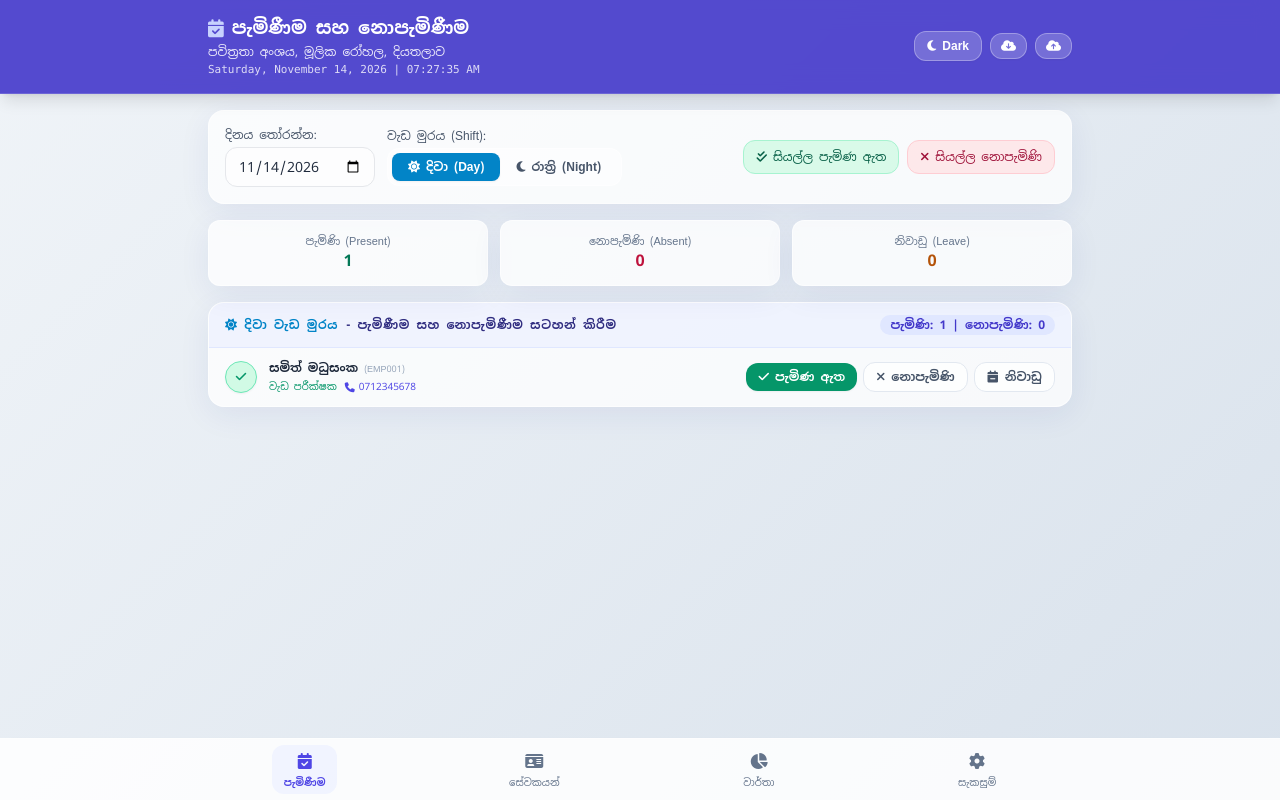
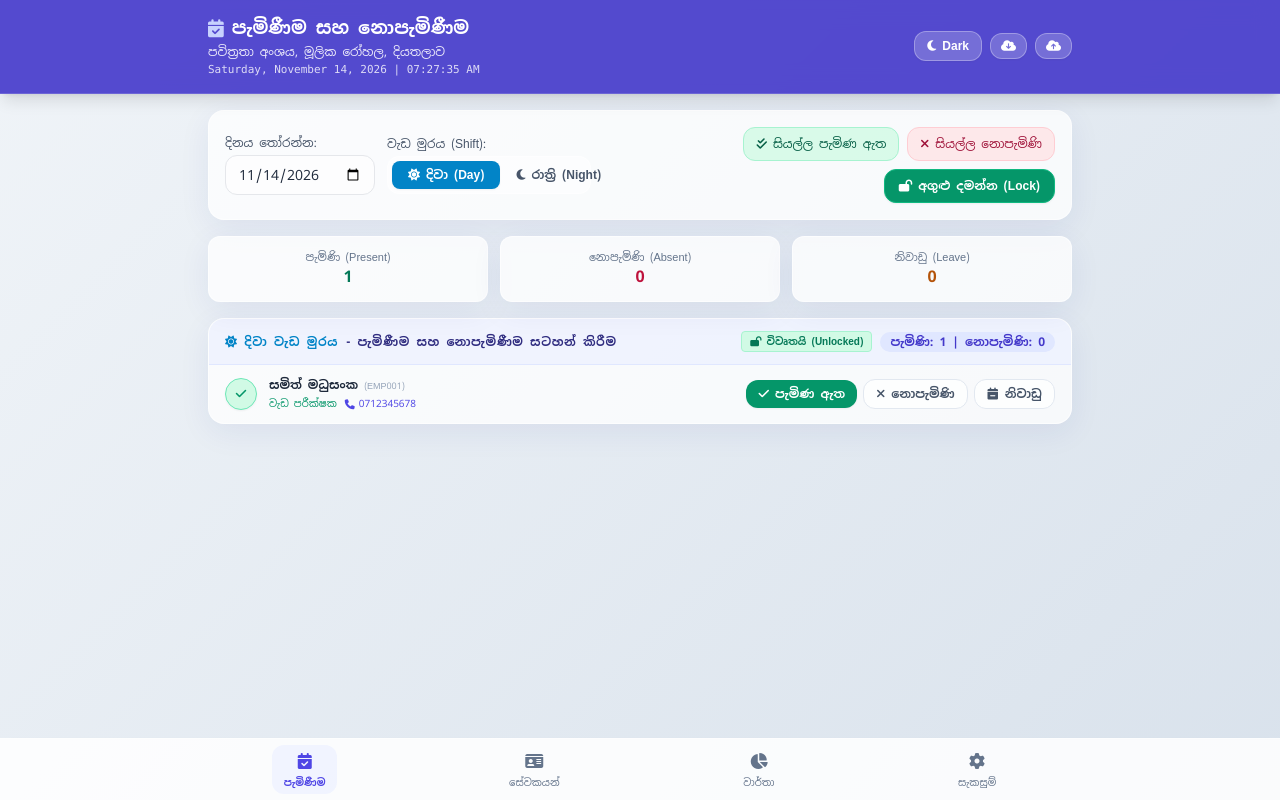
Before and after one commit to djsamith27-cloud/Diyathalawa-hospital-attendants-, a plain HTML site: page index.html in a window 1280 px wide. Drawn offline with nearby package versions, Linux system fonts and the light colour scheme.

Commit message:
Add files via upload

```diff
--- a/index.html
+++ b/index.html
@@ -98,12 +98,18 @@
                     </div>
                 </div>
 
+                <!-- Action Buttons & Lock Button -->
                 <div class="flex items-center gap-2 w-full md:w-auto justify-end flex-wrap">
+                    <div id="bulkActionsContainer" class="flex items-center gap-2">
                         <button onclick="markAllCurrentShift('present')" class="bg-emerald-100/80 dark:bg-emerald-900/40 hover:bg-emerald-200 text-emerald-800 dark:text-emerald-300 text-xs font-medium px-3 py-2 rounded-xl border border-emerald-200 dark:border-emerald-800 transition-colors">
                             <i class="fa-solid fa-check-double"></i> සියල්ල පැමිණ ඇත
                         </button>
                         <button onclick="markAllCurrentShift('absent')" class="bg-rose-100/80 dark:bg-rose-900/40 hover:bg-rose-200 text-rose-800 dark:text-rose-300 text-xs font-medium px-3 py-2 rounded-xl border border-rose-200 dark:border-rose-800 transition-colors">
                             <i class="fa-solid fa-xmark"></i> සියල්ල නොපැමිණි
+                        </button>
+                    </div>
+                    <button id="lockToggleBtn" onclick="toggleLockAttendance()" class="text-xs font-bold px-3.5 py-2 rounded-xl border transition-colors flex items-center gap-1.5 shadow-sm">
+                        <!-- Dynamic Lock Icon & Text -->
                     </button>
                 </div>
             </div>
@@ -130,7 +136,10 @@
                     <h3 class="text-xs font-bold text-indigo-900 dark:text-indigo-300 uppercase tracking-wider flex items-center gap-2">
                         <span id="currentShiftTitleIndicator" class="text-sky-600 dark:text-sky-400"><i class="fa-solid fa-sun"></i> දිවා වැඩ මුරය</span> - පැමිණීම සහ නොපැමිණීම සටහන් කිරීම
                     </h3>
+                    <div class="flex items-center gap-2">
+                        <span id="lockStatusBadge" class="text-[10px] px-2 py-0.5 rounded font-bold"></span>
                         <span id="attendanceCount" class="text-xs text-indigo-700 dark:text-indigo-300 bg-indigo-100 dark:bg-indigo-900 px-2.5 py-0.5 rounded-full font-bold">0 / 0</span>
+                    </div>
                 </div>
                 <div id="attendanceListContainer" class="divide-y divide-slate-100/60 dark:divide-slate-800/60">
                     <!-- Dynamic Items -->
@@ -350,7 +359,8 @@
 
     <script>
         const STORAGE_KEY_EMP = 'diyatalawa_hosp_emp_glass_v2';
-        const STORAGE_KEY_ATT = 'diyatalawa_hosp_att_glass_v3';
+        const STORAGE_KEY_ATT = 'diyatalawa_hosp_att_glass_v4';
+        const STORAGE_KEY_LOCK = 'diyatalawa_hosp_lock_v1';
         const STORAGE_KEY_THEME = 'diyatalawa_hosp_theme';
 
         const defaultEmployees = [
@@ -359,6 +369,7 @@
 
         let employees = JSON.parse(localStorage.getItem(STORAGE_KEY_EMP)) || defaultEmployees;
         let attendance = JSON.parse(localStorage.getItem(STORAGE_KEY_ATT)) || {};
+        let lockedDates = JSON.parse(localStorage.getItem(STORAGE_KEY_LOCK)) || {};
         let currentShift = 'day';
 
         document.addEventListener('DOMContentLoaded', () => {
@@ -473,12 +484,15 @@
             loadAttendanceData();
         }
 
-        // --- ATTENDANCE ---
+        // --- ATTENDANCE & LOCK ---
         function loadAttendanceData() {
             const selectedDate = document.getElementById('attendanceDate').value;
             const container = document.getElementById('attendanceListContainer');
             if (!container) return;
             container.innerHTML = '';
+
+            const isLocked = lockedDates[selectedDate] === true;
+            updateLockUI(isLocked);
 
             const eligibleEmployees = employees.filter(emp => {
                 const sType = emp.shiftType || 'both';
@@ -531,13 +545,13 @@
                     </div>
 
                     <div class="flex items-center gap-1.5 w-full sm:w-auto justify-end">
-                        <button onclick="setEmployeeStatus('${selectedDate}', '${emp.id}', 'present')" class="px-3 py-1.5 rounded-xl text-xs font-semibold transition-all ${status === 'present' ? 'bg-emerald-600 text-white shadow-sm' : 'bg-white/80 dark:bg-slate-800 text-slate-600 dark:text-slate-300 hover:bg-emerald-50 border border-slate-200 dark:border-slate-700'}">
+                        <button ${isLocked ? 'disabled' : ''} onclick="setEmployeeStatus('${selectedDate}', '${emp.id}', 'present')" class="px-3 py-1.5 rounded-xl text-xs font-semibold transition-all ${status === 'present' ? 'bg-emerald-600 text-white shadow-sm' : 'bg-white/80 dark:bg-slate-800 text-slate-600 dark:text-slate-300 hover:bg-emerald-50 border border-slate-200 dark:border-slate-700'} ${isLocked ? 'opacity-50 cursor-not-allowed' : ''}">
                             <i class="fa-solid fa-check"></i> පැමිණ ඇත
                         </button>
-                        <button onclick="setEmployeeStatus('${selectedDate}', '${emp.id}', 'absent')" class="px-3 py-1.5 rounded-xl text-xs font-semibold transition-all ${status === 'absent' ? 'bg-rose-600 text-white shadow-sm' : 'bg-white/80 dark:bg-slate-800 text-slate-600 dark:text-slate-300 hover:bg-rose-50 border border-slate-200 dark:border-slate-700'}">
+                        <button ${isLocked ? 'disabled' : ''} onclick="setEmployeeStatus('${selectedDate}', '${emp.id}', 'absent')" class="px-3 py-1.5 rounded-xl text-xs font-semibold transition-all ${status === 'absent' ? 'bg-rose-600 text-white shadow-sm' : 'bg-white/80 dark:bg-slate-800 text-slate-600 dark:text-slate-300 hover:bg-rose-50 border border-slate-200 dark:border-slate-700'} ${isLocked ? 'opacity-50 cursor-not-allowed' : ''}">
                             <i class="fa-solid fa-xmark"></i> නොපැමිණි
                         </button>
-                        <button onclick="setEmployeeStatus('${selectedDate}', '${emp.id}', 'leave')" class="px-3 py-1.5 rounded-xl text-xs font-semibold transition-all ${status === 'leave' ? 'bg-amber-600 text-white shadow-sm' : 'bg-white/80 dark:bg-slate-800 text-slate-600 dark:text-slate-300 hover:bg-amber-50 border border-slate-200 dark:border-slate-700'}">
+                        <button ${isLocked ? 'disabled' : ''} onclick="setEmployeeStatus('${selectedDate}', '${emp.id}', 'leave')" class="px-3 py-1.5 rounded-xl text-xs font-semibold transition-all ${status === 'leave' ? 'bg-amber-600 text-white shadow-sm' : 'bg-white/80 dark:bg-slate-800 text-slate-600 dark:text-slate-300 hover:bg-amber-50 border border-slate-200 dark:border-slate-700'} ${isLocked ? 'opacity-50 cursor-not-allowed' : ''}">
                             <i class="fa-solid fa-calendar-minus"></i> නිවාඩු
                         </button>
                     </div>
@@ -548,6 +562,44 @@
             document.getElementById('attendanceCount').innerText = `පැමිණි: ${presentCount} | නොපැමිණි: ${absentCount}`;
             updateStats(presentCount, absentCount, leaveCount);
             saveToStorage();
+        }
+
+        function toggleLockAttendance() {
+            const selectedDate = document.getElementById('attendanceDate').value;
+            if (!selectedDate) return;
+
+            const isLocked = lockedDates[selectedDate] === true;
+            if (isLocked) {
+                if (confirm('මෙම දිනය නැවත අගුළු හැරීමට (Unlock) අවශ්‍ය බව ස්ථිරද?')) {
+                    lockedDates[selectedDate] = false;
+                }
+            } else {
+                if (confirm('මෙම දිනයේ පැමිණීම් සටහන් අගුළු දැමීමට (Lock) අවශ්‍ය බව ස්ථිරද? අගුළු දැමූ පසු වෙනස් කළ නොහැක.')) {
+                    lockedDates[selectedDate] = true;
+                }
+            }
+            saveToStorage();
+            loadAttendanceData();
+        }
+
+        function updateLockUI(isLocked) {
+            const lockBtn = document.getElementById('lockToggleBtn');
+            const bulkContainer = document.getElementById('bulkActionsContainer');
+            const lockBadge = document.getElementById('lockStatusBadge');
+
+            if (isLocked) {
+                lockBtn.className = "bg-rose-600 hover:bg-rose-700 text-white text-xs font-bold px-3.5 py-2 rounded-xl border border-rose-500 shadow-sm flex items-center gap-1.5 transition-colors";
+                lockBtn.innerHTML = `<i class="fa-solid fa-lock"></i> අගුළු හැරීමට (Unlock)`;
+                bulkContainer.classList.add('hidden');
+                lockBadge.className = "text-[10px] bg-rose-100 dark:bg-rose-950 text-rose-700 dark:text-rose-300 px-2 py-0.5 rounded font-bold border border-rose-200 dark:border-rose-800";
+                lockBadge.innerHTML = `<i class="fa-solid fa-lock"></i> අගුළු දමා ඇත (Locked)`;
+            } else {
+                lockBtn.className = "bg-emerald-600 hover:bg-emerald-700 text-white text-xs font-bold px-3.5 py-2 rounded-xl border border-emerald-500 shadow-sm flex items-center gap-1.5 transition-colors";
+                lockBtn.innerHTML = `<i class="fa-solid fa-lock-open"></i> අගුළු දමන්න (Lock)`;
+                bulkContainer.classList.remove('hidden');
+                lockBadge.className = "text-[10px] bg-emerald-100 dark:bg-emerald-950 text-emerald-700 dark:text-emerald-300 px-2 py-0.5 rounded font-bold border border-emerald-200 dark:border-emerald-800";
+                lockBadge.innerHTML = `<i class="fa-solid fa-lock-open"></i> විවෘතයි (Unlocked)`;
+            }
         }
 
         function getStatusBadgeClass(status) {
@@ -569,6 +621,7 @@
         }
 
         function setEmployeeStatus(date, empId, status) {
+            if (lockedDates[date]) return; // locked check
             if (!attendance[date]) attendance[date] = {};
             if (!attendance[date][empId]) attendance[date][empId] = { day: 'present', night: 'present' };
 
@@ -578,6 +631,7 @@
 
         function markAllCurrentShift(status) {
             const selectedDate = document.getElementById('attendanceDate').value;
+            if (lockedDates[selectedDate]) return; // locked check
             if (!attendance[selectedDate]) attendance[selectedDate] = {};
 
             employees.forEach(emp => {
@@ -802,10 +856,11 @@
         function saveToStorage() {
             localStorage.setItem(STORAGE_KEY_EMP, JSON.stringify(employees));
             localStorage.setItem(STORAGE_KEY_ATT, JSON.stringify(attendance));
+            localStorage.setItem(STORAGE_KEY_LOCK, JSON.stringify(lockedDates));
         }
 
         function exportDataToJSON() {
-            const data = { employees, attendance };
+            const data = { employees, attendance, lockedDates };
             const dataStr = JSON.stringify(data, null, 2);
             downloadFile(dataStr, `Attendance_Backup_${new Date().toISOString().split('T')[0]}.json`, 'application/json');
         }
@@ -820,6 +875,7 @@
                     if (parsed.employees && parsed.attendance) {
                         employees = parsed.employees;
                         attendance = parsed.attendance;
+                        lockedDates = parsed.lockedDates || {};
                         saveToStorage();
                         loadAttendanceData();
                         renderEmployeesList();
@@ -840,6 +896,7 @@
                 localStorage.clear();
                 employees = [];
                 attendance = {};
+                lockedDates = {};
                 loadAttendanceData();
                 renderEmployeesList();
                 renderReports();
```
Lines whose indentation alone changed are shown as unchanged.
